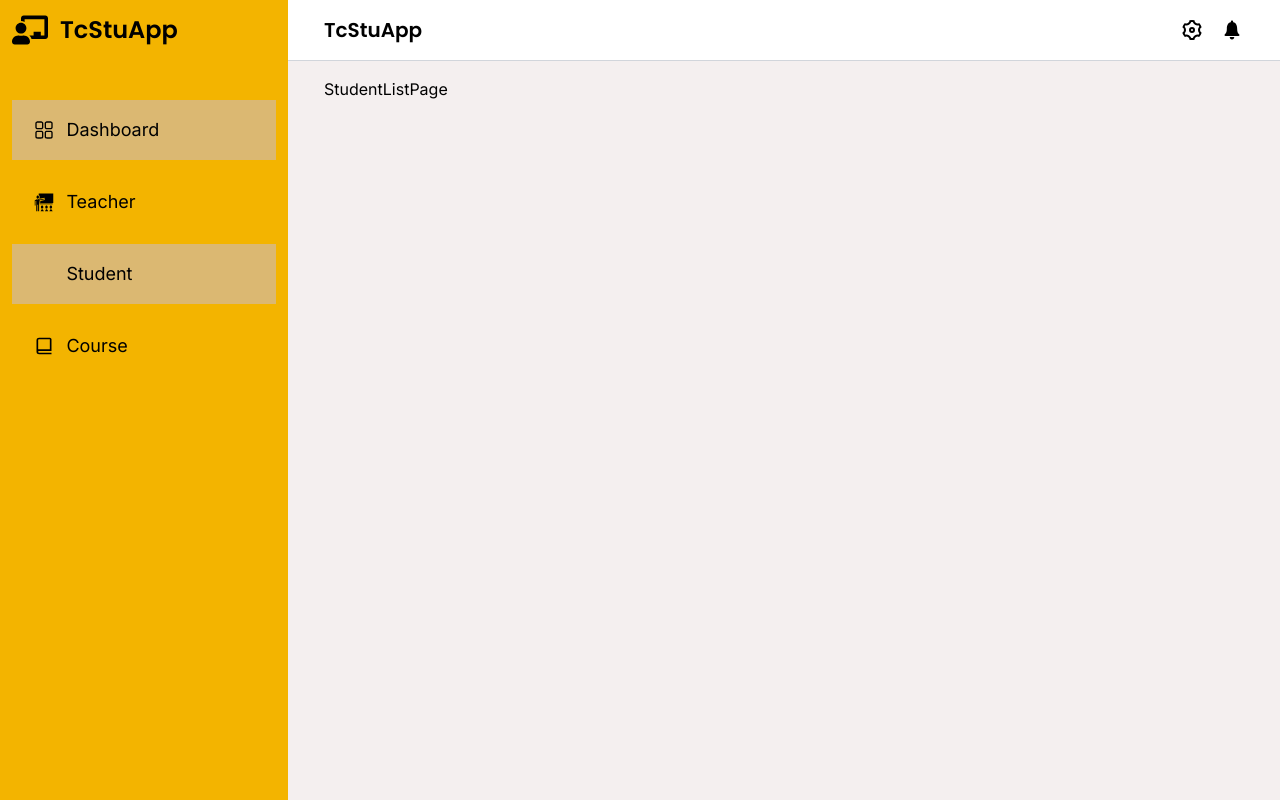
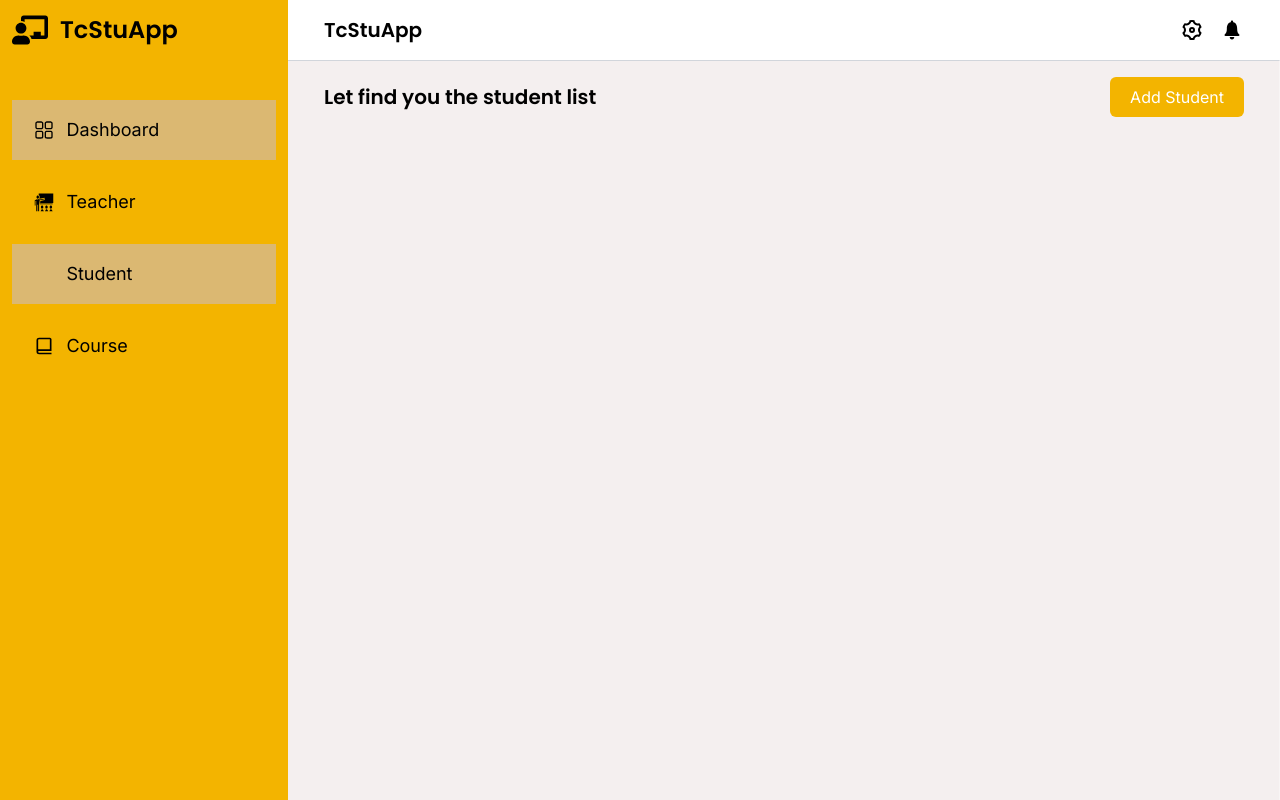
Before and after one commit to dansagam/teacher-student, a Next.js app: page /student in a window 1280 px wide. Built offline with nearby package versions, Linux system fonts and the light colour scheme; some icons are missing.

Commit message:
feat: add the student drawer and modified the sidebar link

```diff
--- a/src/app/(admin)/student/page.tsx
+++ b/src/app/(admin)/student/page.tsx
@@ -1,12 +1,49 @@
+"use client";
+
+import AddStudentDrawer from "@/components/student/AddStudentDrawer";
+import {
+  StudentPayloadType,
+  studentDefaultValues,
+  studentResolver,
+} from "@/components/student/validator";
+import Button from "@/shared/Button/Button";
 import React from "react";
+import { useForm } from "react-hook-form";
 
 const StudentListPage = () => {
+  const [open, setOpen] = React.useState(false);
+  const form = useForm<StudentPayloadType>({
+    defaultValues: studentDefaultValues,
+    resolver: studentResolver,
+  });
+  const { handleSubmit } = form;
+
+  const onSubmit = (values: StudentPayloadType) => {};
   return (
-    <div>
+    <React.Fragment>
       <div>
-        <div>StudentListPage</div>
+        <div className=" flex justify-between items-center">
+          <h2 className=" text-xl font-poppin font-semibold">Let find you the student list </h2>
+          <Button
+            variant="contained"
+            color="primary"
+            onClick={() => {
+              setOpen(true);
+            }}
+          >
+            Add Student
+          </Button>
+        </div>
       </div>
-    </div>
+      <AddStudentDrawer
+        open={open}
+        onClose={() => {
+          setOpen(false);
+        }}
+        form={form}
+        onAction={onSubmit}
+      />
+    </React.Fragment>
   );
 };
 
--- a/src/components/layouts/Header.tsx
+++ b/src/components/layouts/Header.tsx
@@ -6,10 +6,10 @@ import { IoIosNotifications } from "react-icons/io";
 function Header() {
   return (
     <header className=" sticky top-0 bg-common-white items-center flex border-b border-b-gray-300 justify-between py-4 px-9 xlsm:px-4">
-      <div className=" xlsm:flex hidden items-center">
-        <FaChalkboardTeacher />
+      <div className=" flex justify-start gap-3 items-center">
+        <FaChalkboardTeacher className=" text-2xl sm:flex hidden" />
+        <div className=" font-poppin font-semibold text-xl">TcStuApp</div>
       </div>
-      <div className=" font-poppin font-semibold text-xl">TcStuApp</div>
       <div className=" flex justify-end gap-4 items-center">
         <RiSettings3Line className="text-2xl hover:text-primary-main" />
         <IoIosNotifications className="text-2xl hover:text-primary-main" />
--- a/src/components/layouts/Sidebar.tsx
+++ b/src/components/layouts/Sidebar.tsx
@@ -8,10 +8,10 @@ import SidebarLink from "./SidebarLink";
 
 function Sidebar() {
   return (
-    <aside className=" sticky top-0 h-screen bg-primary-main overflow-auto w-[18rem] p-3 flex flex-col gap-5 xlsm:w-[12rem]">
+    <aside className=" sticky top-0 h-screen bg-primary-main overflow-auto w-[18rem] md:w-[5rem] sm:hidden p-3 flex flex-col gap-5 ">
       <div className=" flex items-center justify-start gap-3">
         <FaChalkboardTeacher className="text-4xl " />
-        <h2 className=" font-semibold text-2xl font-poppin">TcStuApp</h2>
+        <h2 className=" font-semibold text-2xl font-poppin md:hidden">TcStuApp</h2>
       </div>
       <div className="py-8 flex flex-1 flex-col gap-3">
         {sidebarData.map((fields, idx) => (
--- a/src/components/layouts/SidebarLink.tsx
+++ b/src/components/layouts/SidebarLink.tsx
@@ -14,10 +14,10 @@ function SidebarLink({ path, label, icon }: SidebarLinkProps) {
     <Link
       href={path}
       data-app-active={pathname.includes(path)}
-      className=" data-[app-active=true]:bg-[#dbb872] hover:bg-[#dbb872] flex  justify-start gap-3 p-[1rem_1.4rem] items-center"
+      className=" data-[app-active=true]:bg-[#dbb872] hover:bg-[#dbb872] flex md:justify-center sm:justify-start justify-start gap-3 p-[1rem_1.4rem] items-center"
     >
       <span className=" text-xl">{icon} </span>
-      <span className=" xlsm:hidden sm:block flex text-lg">{label}</span>
+      <span className=" md:hidden sm:block flex text-lg">{label}</span>
     </Link>
   );
 }
--- /dev/null
+++ b/src/components/student/AddStudentDrawer.tsx
@@ -0,0 +1,41 @@
+import Drawer from "@/shared/Drawer/Drawer";
+import React from "react";
+import { UseFormReturn } from "react-hook-form";
+import { StudentPayloadType } from "./validator";
+import ControlledInput from "@/shared/Input/ControlledInput";
+
+type AddStudentDrawerProps = Pick<
+  React.ComponentProps<typeof Drawer>,
+  "actionText" | "open" | "onClose" | "loading"
+> & {
+  isEdit?: boolean;
+  form: UseFormReturn<StudentPayloadType>;
+  onAction(_values: StudentPayloadType): void;
+};
+function AddStudentDrawer(props: AddStudentDrawerProps) {
+  const { open, onClose, isEdit, form, onAction } = props;
+  const { control, handleSubmit } = form;
+
+  return (
+    <Drawer
+      open={open}
+      onClose={onClose}
+      title={isEdit ? "Modify Student" : "Add Student"}
+      isFooter
+      onAction={handleSubmit(onAction)}
+      actionText={isEdit ? "Edit" : "Add"}
+    >
+      <div className=" flex flex-col gap-5 ">
+        <ControlledInput control={control} name="title" label="Title" />
+        <ControlledInput control={control} name="firstname" label="First Name" />
+        <ControlledInput control={control} name="surname" label="Surname" />
+        <ControlledInput control={control} name="date" type="date" label="Date" />
+        <ControlledInput control={control} name="nationId" label="National ID" />
+        <ControlledInput control={control} name="teacherNo" label="Teacher Number" />
+        <ControlledInput control={control} name="salary" isNumber label="Salary" />
+      </div>
+    </Drawer>
+  );
+}
+
+export default AddStudentDrawer;
--- /dev/null
+++ b/src/components/student/validator.ts
@@ -0,0 +1,28 @@
+import * as yup from "yup";
+import { yupResolver } from "@hookform/resolvers/yup";
+import { subYears } from "date-fns";
+
+const studentSchema = yup.object({
+  title: yup.string().oneOf(["Mr", "Mrs", "Miss", "Dr", "Prof"]).required("Title is required"),
+  firstname: yup.string().required("Firstname is required"),
+  surname: yup.string().required("Surname is required"),
+  date: yup
+    .date()
+    .required("Date is required")
+    .max(subYears(new Date(), 21), "Age may not be less than 21"),
+  teacherNo: yup.string().required("Teacher Number is required"),
+  salary: yup.number().optional(),
+  nationId: yup.string().required("National Number is required"),
+});
+
+export interface StudentPayloadType extends yup.InferType<typeof studentSchema> {}
+export const studentDefaultValues: StudentPayloadType = {
+  title: "Mr",
+  firstname: "",
+  surname: "",
+  date: new Date(),
+  teacherNo: "",
+  nationId: "",
+  salary: 0,
+};
+export const studentResolver = yupResolver(studentSchema);
--- a/src/shared/Button/Button.tsx
+++ b/src/shared/Button/Button.tsx
@@ -6,7 +6,9 @@ import { ButtonProps } from "@/shared/Button/type";
 import { classVariable } from "@/utils/classUtils";
 import CircularProgress from "../CircularProgress";
 
-export const btnVariant = cva("focus:ring-4 focus:outline-none flex items-center", {
+export const btnVariant = cva(
+  "focus:ring-4 focus:outline-none rounded-md py-2 px-3 flex items-center",
+  {
     variants: {
       variant: {
         outline: "",
@@ -21,7 +23,8 @@ export const btnVariant = cva("focus:ring-4 focus:outline-none flex items-center
         error: "bg-error-critical text-error",
       },
     },
-});
+  }
+);
 
 export const Button = React.forwardRef<HTMLButtonElement, ButtonProps>(
   (
--- a/src/shared/Drawer/Drawer.tsx
+++ b/src/shared/Drawer/Drawer.tsx
@@ -81,10 +81,10 @@ function Drawer(props: DrawerProps) {
             data-app-active={Boolean(open)}
             className={twMerge(
               ...[
-                "Apilme-App-Drawer-frame bg-common-white md:w-[25.6rem] sm:w-[60vw] h-screen fixed top-0 p-[2.5rem_1.15rem] z-[320] transition-transform duration-200 transform",
+                "Apilme-App-Drawer-frame bg-common-white w-[25.6rem] sm:w-[60vw] h-screen fixed top-0 p-[2.5rem_1.15rem] z-[320] transition-transform duration-200 transform",
                 anchor === "right"
-                  ? "right-0 data-[app-active=true]:translate-x-full"
-                  : "left-0 data-[app-active=true]:-translate-x-full",
+                  ? "right-0 data-[app-active=false]:translate-x-full"
+                  : "left-0 data-[app-active=false]:-translate-x-full",
                 !fullScreen && "max-w-md",
               ]
             )}
```
Lines whose indentation alone changed are shown as unchanged.
